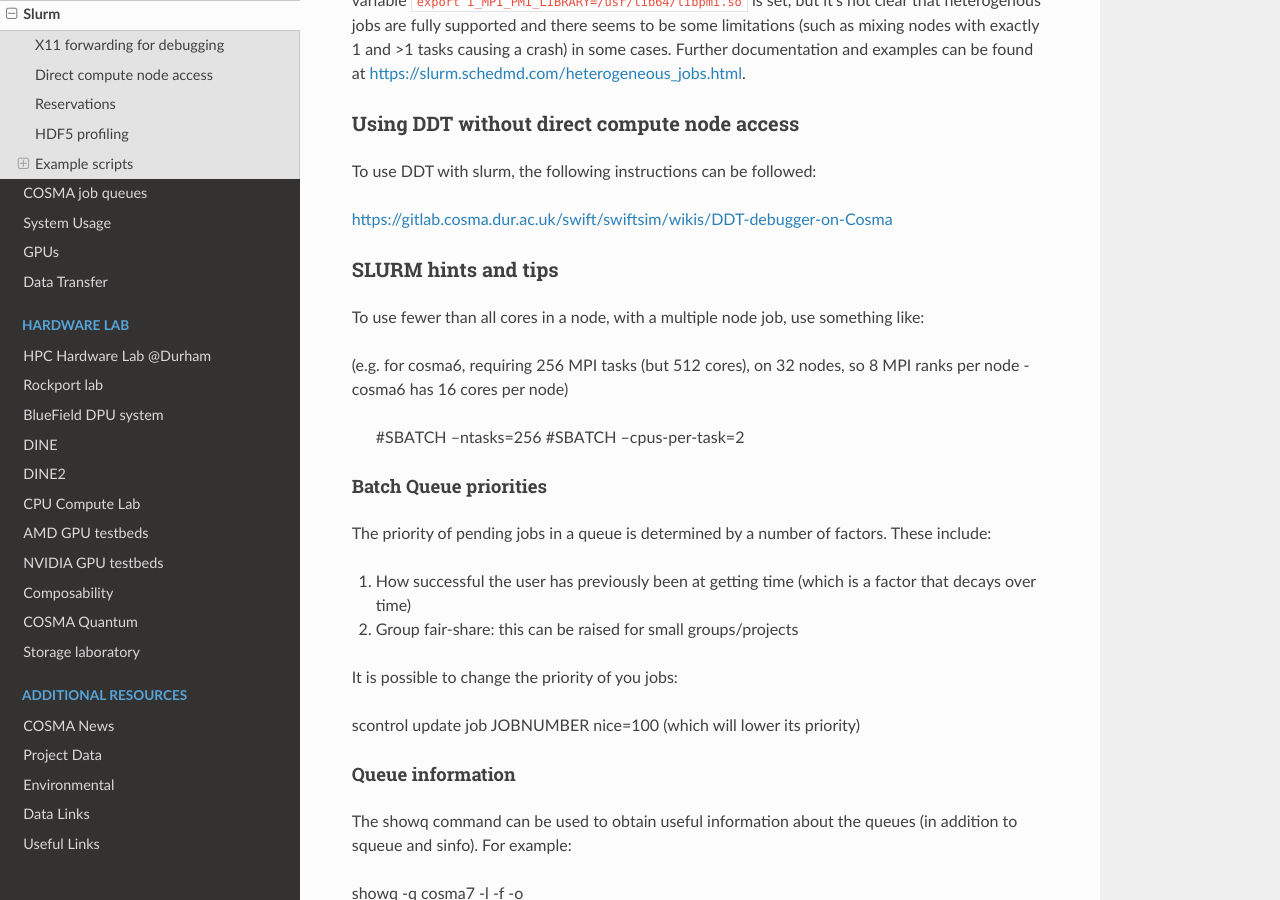
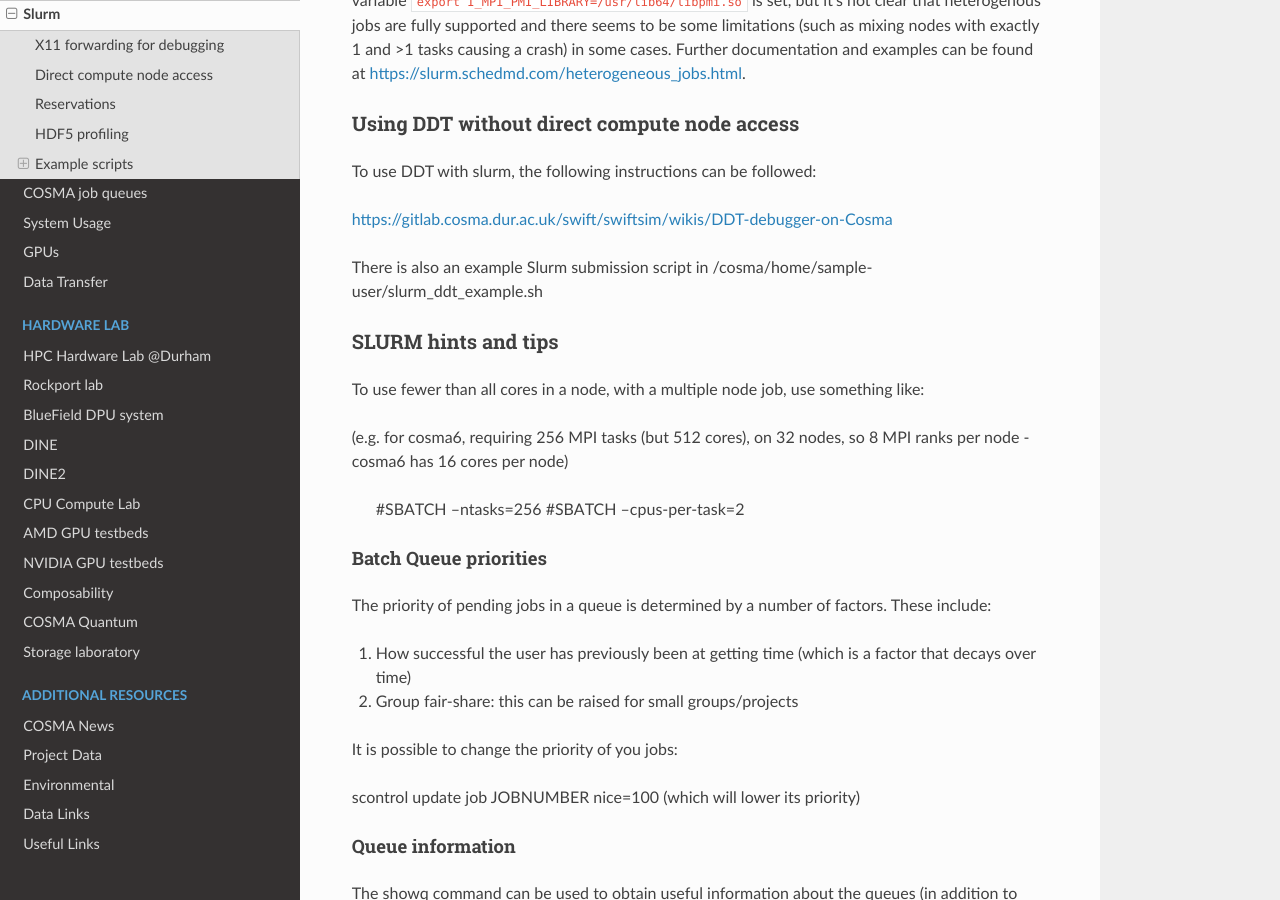
Before and after one commit to agb32/cosmadoc, a Sphinx documentation site: the page built from docs/source/slurm.md, in a window 1280 px wide and 900 px high, scrolled down 5640 px. Built offline with Sphinx 7.4.7 and the Read the Docs theme 3.1.0, drawn with Linux system fonts in a browser that asks for light colours.

Commit message:
added ddt example slurm script

```diff
--- a/docs/source/slurm.md
+++ b/docs/source/slurm.md
@@ -210,6 +210,8 @@ To use DDT with slurm, the following instructions can be followed:
 
 [https://gitlab.cosma.dur.ac.uk/swift/swiftsim/wikis/DDT-debugger-on-Cosma](https://gitlab.cosma.dur.ac.uk/swift/swiftsim/wikis/DDT-debugger-on-Cosma)
 
+There is also an example Slurm submission script in /cosma/home/sample-user/slurm_ddt_example.sh
+
 ### SLURM hints and tips
 
 To use fewer than all cores in a node, with a multiple node job, use something like:
```
Also changed, not shown: docs/source/issues.md (+2 -0 lines).
